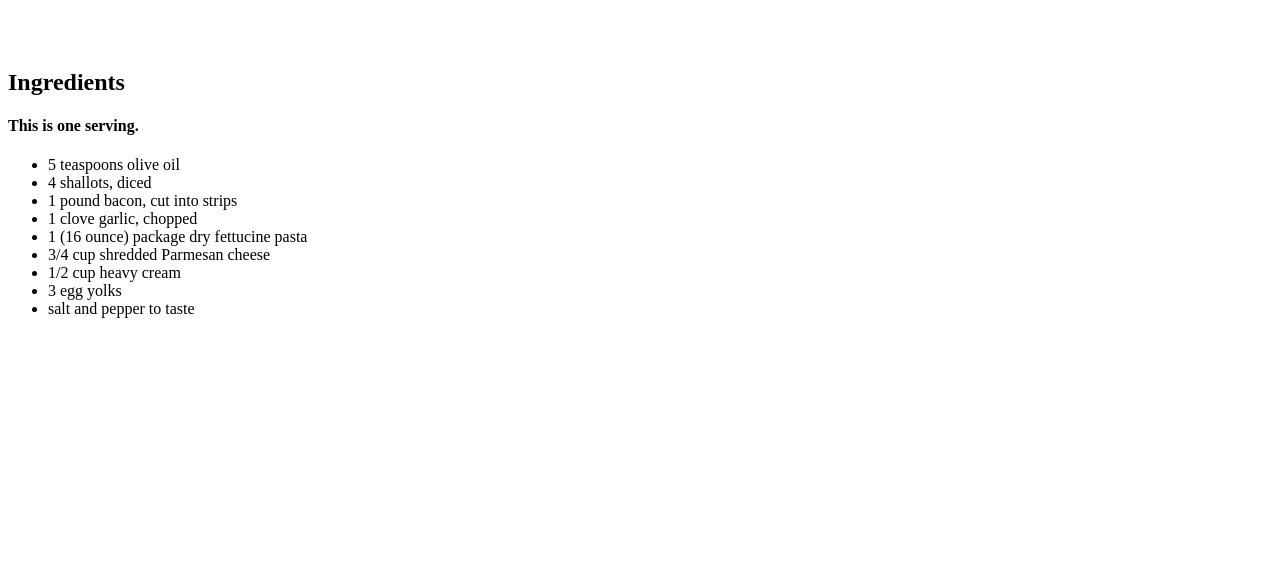
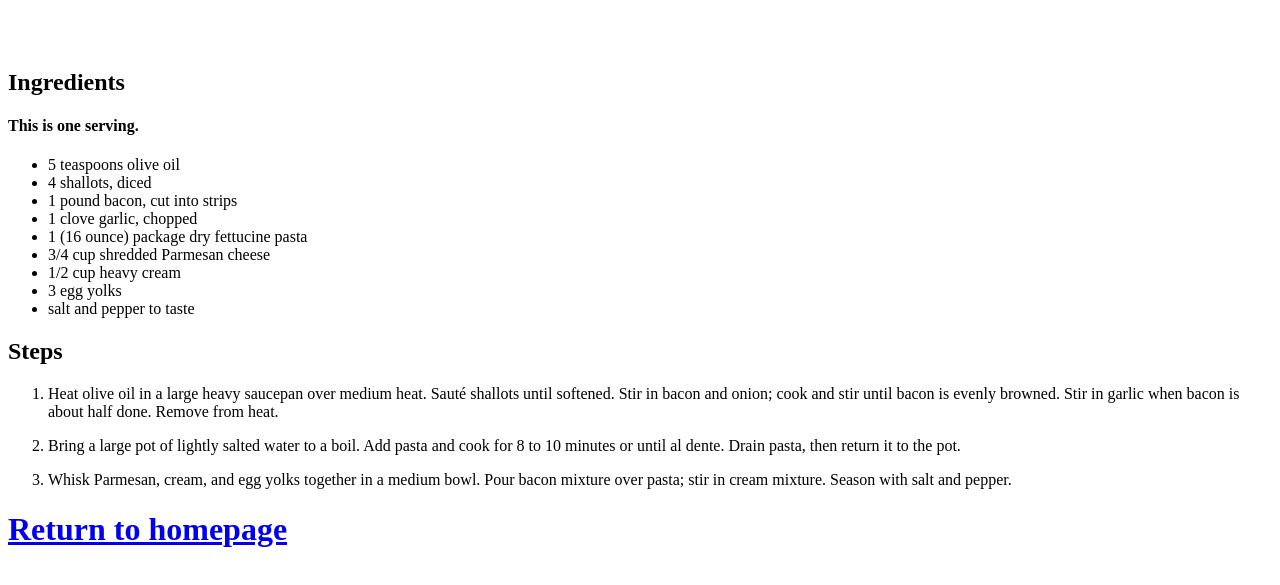
Before and after one commit to r3dkoi/odin-recipes, a plain HTML site: page odin-recipes/recipes/carbonara.html in a window 1280 px wide. Shown: the part 135-720 px from the top of the page. Drawn offline with Linux system fonts and the light colour scheme.

Commit message:
added hyperlink to return to homepage of recipes

```diff
--- a/odin-recipes/recipes/carbonara.html
+++ b/odin-recipes/recipes/carbonara.html
@@ -28,5 +28,18 @@
                 <li>salt and pepper to taste</li>
             </ul>
         </p>
+
+        <h2><strong>Steps</strong></h2>
+        <ol>
+            <p><li>Heat olive oil in a large heavy saucepan over medium heat. Sauté shallots until softened. Stir in bacon and onion; cook and stir until bacon is evenly browned. Stir in garlic when bacon is about half done. Remove from heat.</li></p>
+
+            <p><li>Bring a large pot of lightly salted water to a boil. Add pasta and cook for 8 to 10 minutes or until al dente. Drain pasta, then return it to the pot.</li></p>
+
+            <p><li>Whisk Parmesan, cream, and egg yolks together in a medium bowl. Pour bacon mixture over pasta; stir in cream mixture. Season with salt and pepper.</li>
+        </ol>
+
+        <h1><a href="../index.html" target="_blank" rel="noopenner noreferrer">Return to homepage</a></h1>
+
+
     </body>
 </html>
```
